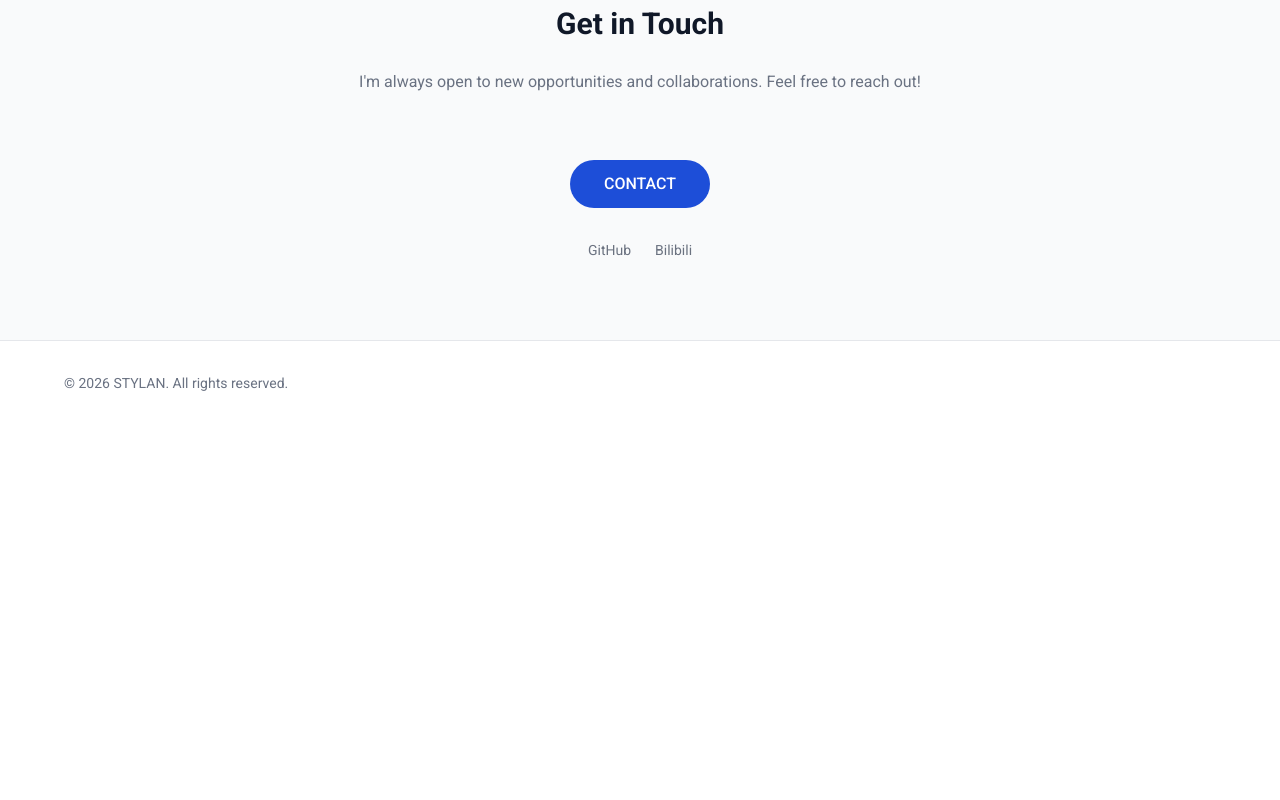
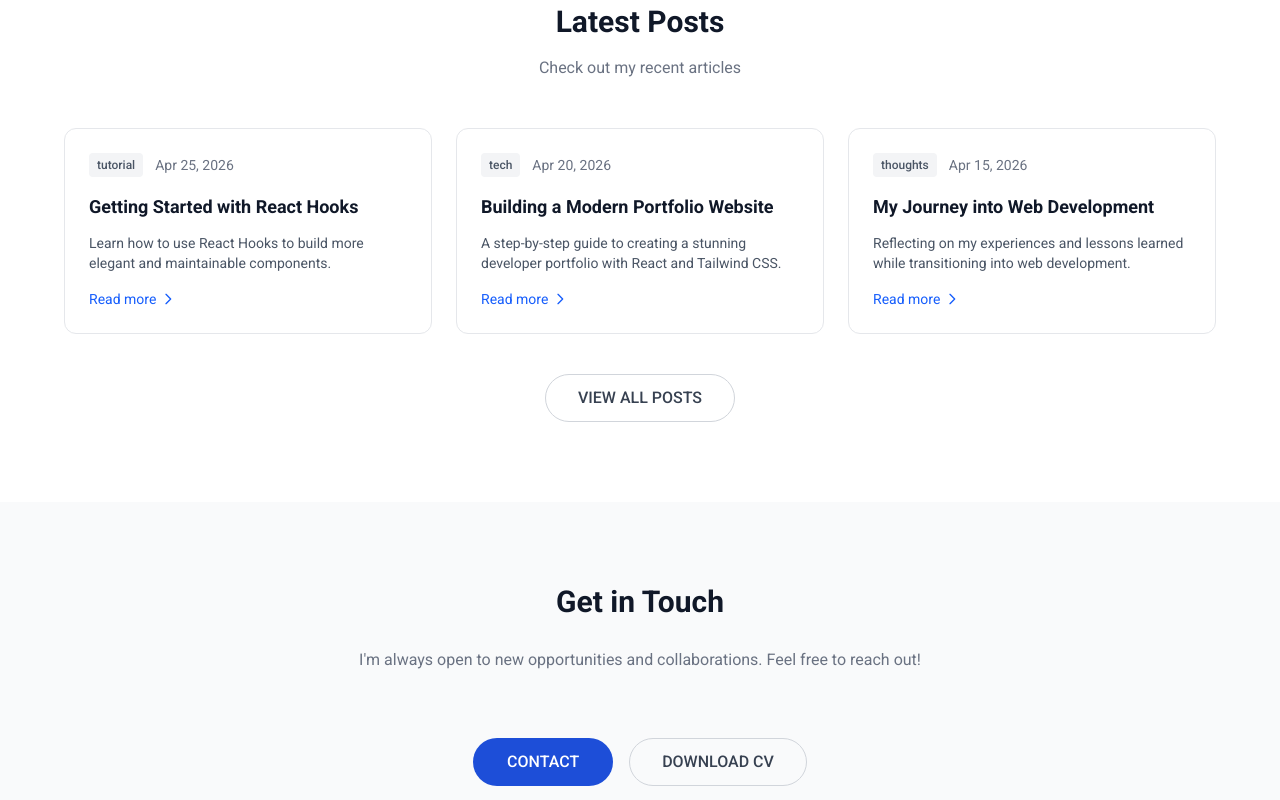
Before and after one commit to duan-deqing/duan-deqing.github.io, a React (Vite) app: page / in a window 1280 px wide. Shown: the part 2040-2840 px from the top of the page. Before the commit the page ends 2465 px from the top, so only its background shows below. Built offline with nearby package versions, Linux system fonts and the light colour scheme; a web font is replaced by a local one.

Commit message:
ver 1.3.1 - 添加简历下载功能 - 修复了一些bug

```diff
--- a/package.json
+++ b/package.json
@@ -1,7 +1,7 @@
 {
   "name": "stylan_site",
   "private": true,
-  "version": "1.3.0",
+  "version": "1.3.1",
   "type": "module",
   "scripts": {
     "dev": "vite",
--- /dev/null
+++ b/src/components/HomePage/BlogSection.jsx
@@ -0,0 +1,102 @@
+/**
+ * ============================================================================
+ *  BlogSection.jsx - 主页博客区块组件
+ * ============================================================================
+ *
+ * 【功能说明】
+ * 1. 展示精选博客文章
+ * 2. 点击跳转到对应博客文章
+ * 3. 支持深色/浅色模式
+ *
+ * 【Props】
+ * - posts: array - 文章列表
+ * - t: function - 翻译函数
+ * ============================================================================
+ */
+
+import { Link } from 'react-router-dom'
+
+export default function BlogSection({ posts, t }) {
+  // 格式化日期
+  const formatDate = (dateString) => {
+    const date = new Date(dateString)
+    const options = { year: 'numeric', month: 'short', day: 'numeric' }
+    return date.toLocaleDateString(t({ en: 'en-US', zh: 'zh-CN' }), options)
+  }
+
+  // 获取精选文章或最新文章（最多3篇）
+  const featuredPosts = posts
+    .filter(post => post.featured)
+    .slice(0, 3)
+
+  const displayPosts = featuredPosts.length >= 3
+    ? featuredPosts
+    : posts.slice(0, 3)
+
+  if (displayPosts.length === 0) return null
+
+  return (
+    <section className="py-20 px-6">
+      <div className="max-w-6xl mx-auto">
+        {/* 区块标题 */}
+        <div className="text-center mb-12">
+          <h2 className="text-3xl font-bold text-gray-900 dark:text-white mb-4">
+            {t({ en: 'Latest Posts', zh: '最新文章' })}
+          </h2>
+          <p className="text-gray-500 dark:text-gray-400">
+            {t({ en: 'Check out my recent articles', zh: '查看我最近的文章' })}
+          </p>
+        </div>
+
+        {/* 文章卡片网格 */}
+        <div className="grid grid-cols-1 md:grid-cols-2 lg:grid-cols-3 gap-6">
+          {displayPosts.map((post) => (
+            <Link
+              key={post.slug}
+              to={`/blog/${post.slug}`}
+              className="group bg-white dark:bg-gray-800 rounded-xl border border-gray-200 dark:border-gray-700 p-6 hover:shadow-[0_0_15px_rgba(59,130,246,0.3)] dark:hover:shadow-[0_0_15px_rgba(59,130,246,0.2)] hover:border-blue-300 dark:hover:border-blue-700 transition-all duration-300"
+            >
+              {/* 分类和日期 */}
+              <div className="flex items-center gap-3 mb-4">
+                <span className="px-2 py-1 text-xs font-medium bg-gray-100 dark:bg-gray-700 text-gray-600 dark:text-gray-400 rounded">
+                  {post.category}
+                </span>
+                <span className="text-sm text-gray-500 dark:text-gray-400">
+                  {formatDate(post.date)}
+                </span>
+              </div>
+
+              {/* 标题 */}
+              <h3 className="text-lg font-semibold mb-3 text-gray-900 dark:text-white group-hover:text-blue-600 dark:group-hover:text-blue-400 transition-colors line-clamp-2">
+                {t(post.title)}
+              </h3>
+
+              {/* 摘要 */}
+              <p className="text-gray-600 dark:text-gray-400 text-sm mb-4 line-clamp-2">
+                {t(post.excerpt)}
+              </p>
+
+              {/* 阅读更多 */}
+              <div className="flex items-center text-sm text-blue-600 dark:text-blue-400 group-hover:text-blue-700 dark:group-hover:text-blue-300 transition-colors">
+                <span>{t({ en: 'Read more', zh: '阅读更多' })}</span>
+                <svg className="w-4 h-4 ml-1 group-hover:translate-x-1 transition-transform" fill="none" viewBox="0 0 24 24" stroke="currentColor">
+                  <path strokeLinecap="round" strokeLinejoin="round" strokeWidth={2} d="M9 5l7 7-7 7" />
+                </svg>
+              </div>
+            </Link>
+          ))}
+        </div>
+
+        {/* 查看全部按钮 */}
+        <div className="text-center mt-10">
+          <Link
+            to="/blog"
+            className="btn btn-secondary"
+          >
+            {t({ en: 'VIEW ALL POSTS', zh: '查看全部文章' })}
+          </Link>
+        </div>
+      </div>
+    </section>
+  )
+}
--- a/src/components/HomePage/Contact.jsx
+++ b/src/components/HomePage/Contact.jsx
@@ -62,11 +62,14 @@ export default function Contact({ t }) {
             {t(contact.description)}
           </p>
         </div>
-        {/* 联系按钮 - 跳转到联系页面 */}
-        <div className="flex justify-center">
+        {/* 按钮组 */}
+        <div className="flex justify-center gap-4">
           <Link to="/contact" className="btn btn-primary">
             {t({ en: "CONTACT", zh: "联系" })}
           </Link>
+          <a href="/resume.pdf" download className="btn btn-secondary">
+            {t({ en: "DOWNLOAD CV", zh: "下载简历" })}
+          </a>
         </div>
         {/* 社交链接 */}
         <div className="flex justify-center gap-6 mt-8">
--- a/src/pages/ContactPage.jsx
+++ b/src/pages/ContactPage.jsx
@@ -213,6 +213,27 @@ function ContactPage() {
                     )}
                   </div>
                 ))}
+
+                {/* 简历下载按钮 */}
+                <a
+                  href="/resume.pdf"
+                  download
+                  className="flex items-center gap-4 p-4 rounded-full border border-gray-200 dark:border-gray-700 hover:border-blue-400 dark:hover:border-blue-500 hover:shadow-md transition-all group"
+                >
+                  <div className="w-12 h-12 rounded-full bg-blue-50 dark:bg-blue-900/30 flex items-center justify-center text-blue-500 dark:text-blue-400 group-hover:bg-blue-100 dark:group-hover:bg-blue-900/50 transition-colors">
+                    <svg className="w-6 h-6" fill="none" viewBox="0 0 24 24" stroke="currentColor">
+                      <path strokeLinecap="round" strokeLinejoin="round" strokeWidth={2} d="M12 10v6m0 0l-3-3m3 3l3-3m2 8H7a2 2 0 01-2-2V5a2 2 0 012-2h5.586a1 1 0 01.707.293l5.414 5.414a1 1 0 01.293.707V19a2 2 0 01-2 2z" />
+                    </svg>
+                  </div>
+                  <div>
+                    <p className="text-sm text-gray-500 dark:text-gray-400">
+                      {t({ en: "Resume", zh: "简历" })}
+                    </p>
+                    <p className="text-gray-900 dark:text-white font-medium">
+                      {t({ en: "Download PDF", zh: "下载 PDF" })}
+                    </p>
+                  </div>
+                </a>
               </div>
             </div>
 
--- a/src/pages/HomePage.jsx
+++ b/src/pages/HomePage.jsx
@@ -18,6 +18,8 @@
  * ├─────────────────────────────────────┤
  * │  Projects (项目作品)                 │
  * ├─────────────────────────────────────┤
+ * │  Blog (精选博客)                     │
+ * ├─────────────────────────────────────┤
  * │  Contact (联系方式)                  │
  * ├─────────────────────────────────────┤
  * │  PageFooter (页脚)                   │
@@ -29,13 +31,16 @@
  * ============================================================================
  */
 
+import { useState, useEffect } from "react";
 import { useTheme } from "../hooks/useTheme";
 import { useLanguage } from "../hooks/useLanguage";
+import { getAllPosts } from "../utils/markdown";
 import PageTitle from "../components/shared/PageTitle";
 import PageHeader from "../components/shared/PageHeader";
 import Hero from "../components/HomePage/Hero";
 import Skills from "../components/HomePage/Skills";
 import Projects from "../components/HomePage/Projects";
+import BlogSection from "../components/HomePage/BlogSection";
 import Contact from "../components/HomePage/Contact";
 import PageFooter from "../components/shared/PageFooter";
 import config from "../config";
@@ -46,6 +51,23 @@ function HomePage() {
 
   // 获取语言状态、切换函数和翻译函数
   const { lang, toggle: toggleLang, t } = useLanguage();
+
+  // 文章列表状态
+  const [posts, setPosts] = useState([]);
+
+  // 加载文章列表
+  useEffect(() => {
+    const loadPosts = async () => {
+      try {
+        const allPosts = await getAllPosts(lang);
+        setPosts(allPosts);
+      } catch (error) {
+        console.error('[HomePage] Failed to load posts:', error);
+      }
+    };
+
+    loadPosts();
+  }, [lang]);
 
   return (
     // 最外层容器：最小屏幕高度、背景色、主题切换过渡
@@ -75,6 +97,9 @@ function HomePage() {
         {/* 项目作品区块 */}
         <Projects t={t} />
 
+        {/* 博客精选区块 */}
+        <BlogSection posts={posts} t={t} />
+
         {/* 联系方式区块 */}
         <Contact t={t} />
       </main>
```
Also changed, not shown: 97 other files (tests, documents, lock files or other folders).
